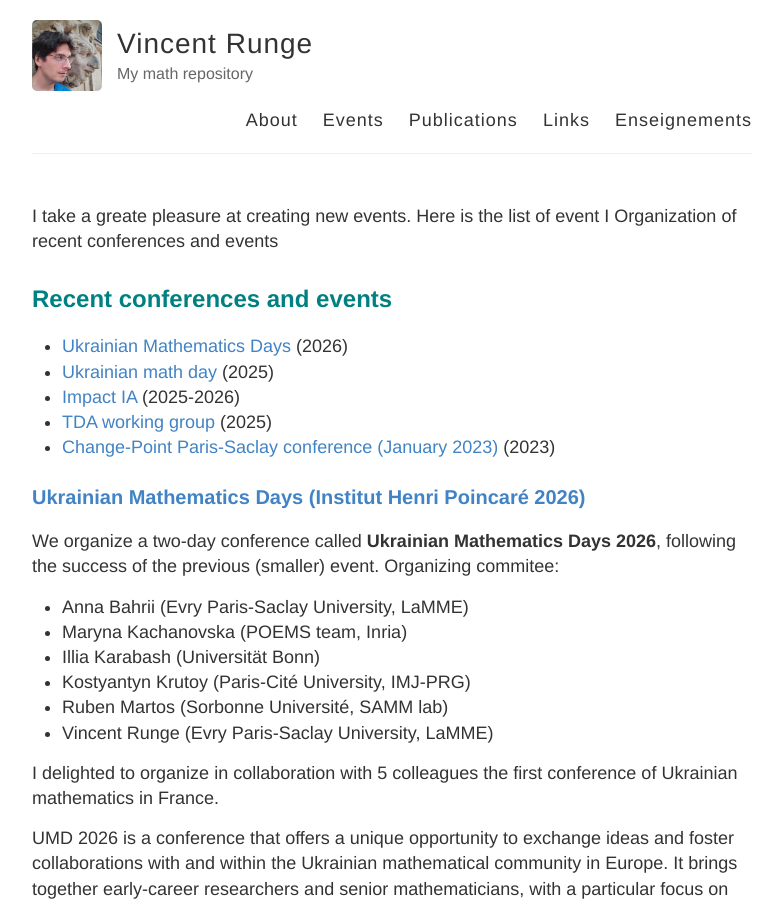
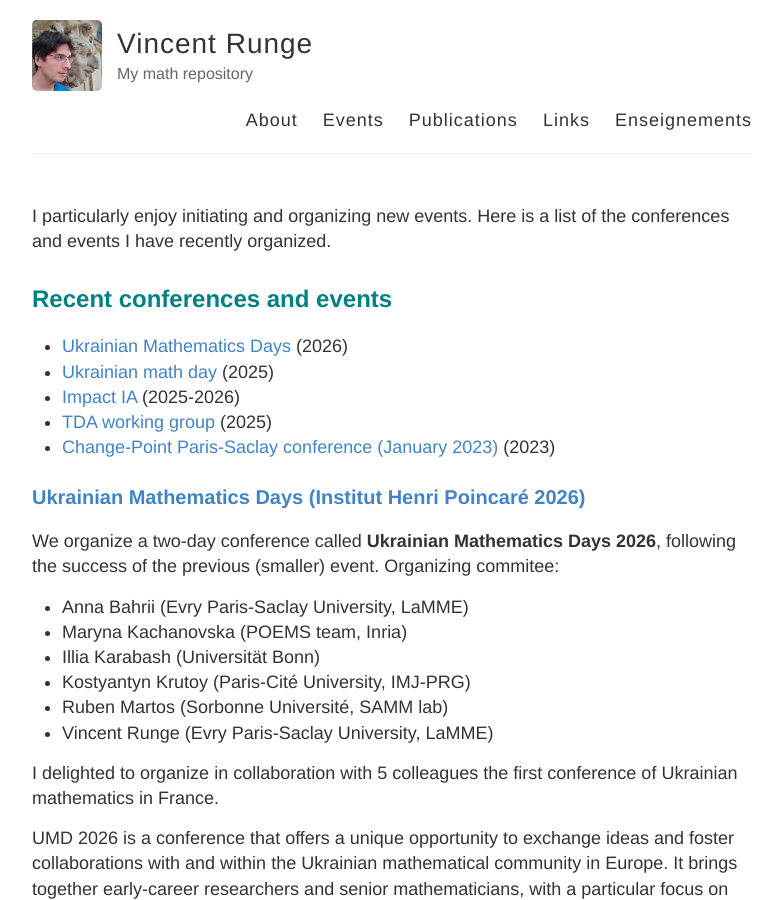
Before and after one commit to vincentrunge/vincentrunge.github.io, a Jekyll site: the page built from Events.md, in a window 1280 px wide and 900 px high. Shown: the whole window, without its empty margins (248-1031 px from the left). Built offline with Jekyll 4.4.1, drawn with Linux system fonts in a browser that asks for light colours.

Commit message:
Revise wording in Events.md for clarity

```diff
--- a/Events.md
+++ b/Events.md
@@ -4,8 +4,8 @@ title: Events
 permalink: /Events/
 ---
 
-I take a greate pleasure at creating new events. Here is the list of event I
-Organization of recent conferences and events
+I particularly enjoy initiating and organizing new events. Here is a list of the conferences and events I have recently organized.
+
 
 ## <span style="color:teal;"> Recent conferences and events  </span>
 
```
